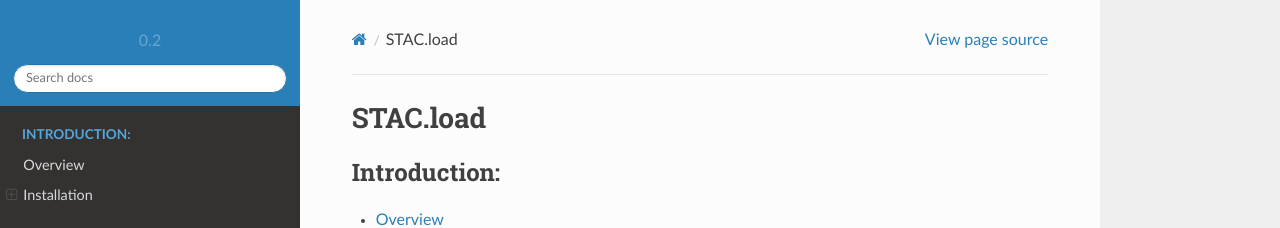
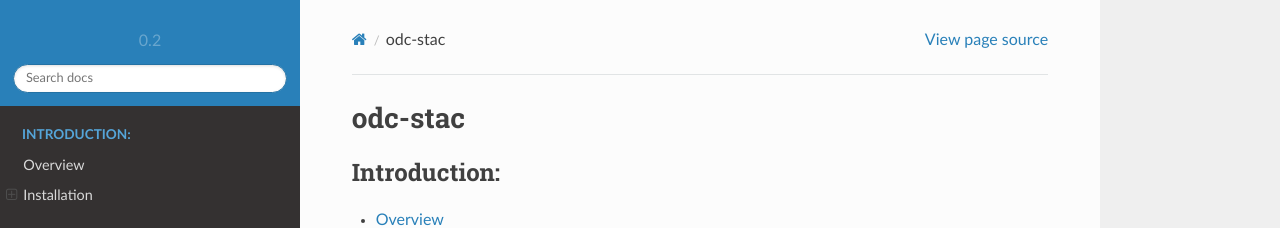
Before and after one commit to opendatacube/odc-stac, a Sphinx documentation site: the page built from docs/index.rst, in a window 1280 px wide. Shown: the top 228 px of the page. Built offline with Sphinx 7.4.7 and the Read the Docs theme 2.0.0, drawn with Linux system fonts in a browser that asks for light colours.

Commit message:
Apply suggestions from code review
Co-authored-by: Pete Gadomski <pete.gadomski@gmail.com>

```diff
--- a/docs/conf.py
+++ b/docs/conf.py
@@ -19,7 +19,7 @@ from odc.stac._version import __version__ as _odc_stac_version
 
 # -- Project information -----------------------------------------------------
 
-project = "STAC.load"
+project = "odc-stac"
 copyright = "2021, ODC"
 author = "ODC"
 
--- a/docs/index.rst
+++ b/docs/index.rst
@@ -3,8 +3,8 @@
    You can adapt this file completely to your liking, but it should at least
    contain the root `toctree` directive.
 
-STAC.load
-=========
+odc-stac
+========
 
 .. toctree::
    :maxdepth: 2
```
Also changed, not shown: 1 other file.
